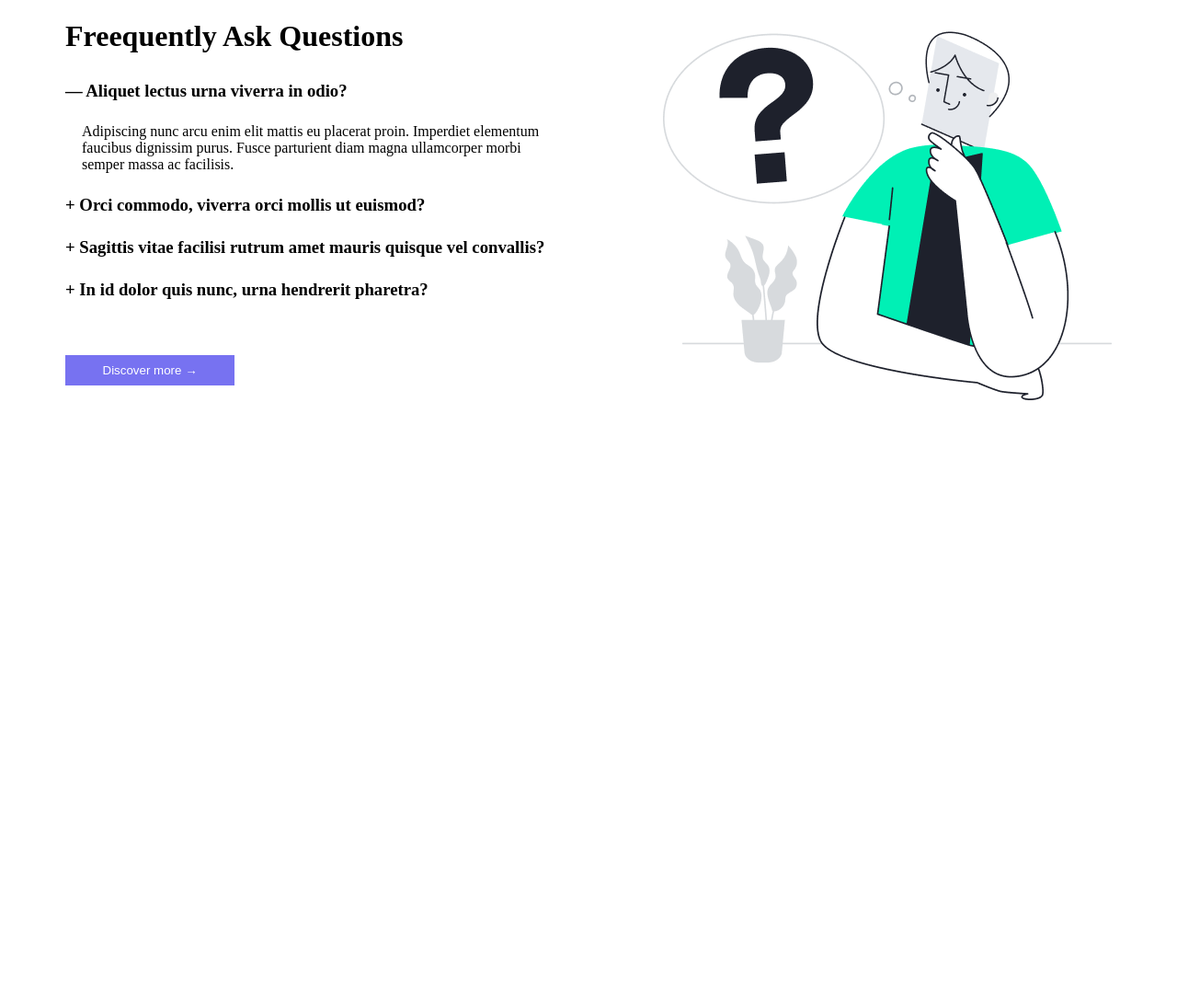
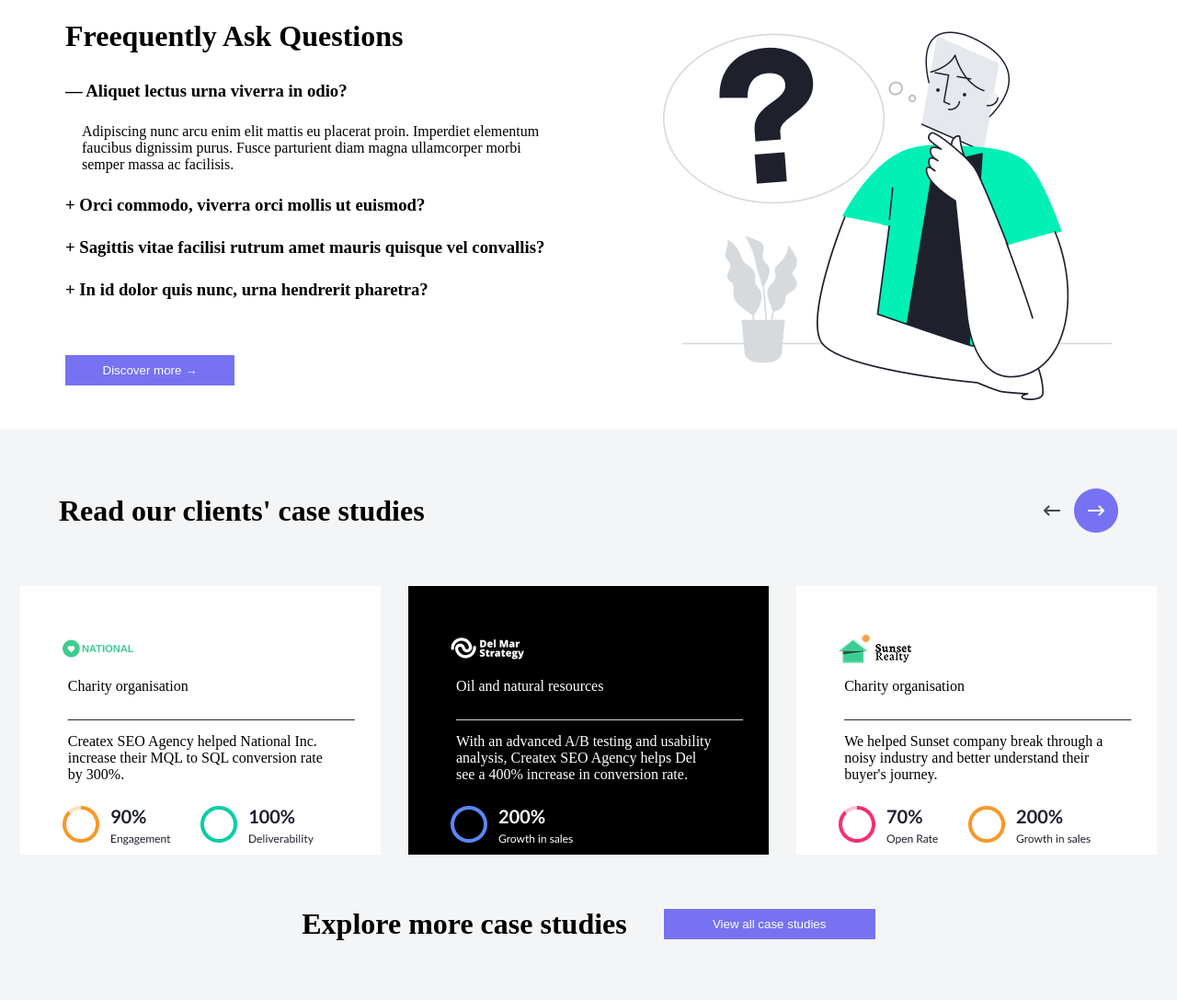
Before and after one commit to themagawo2011/EXAM-3, a plain HTML site: page abduvojid/abdu.html in a window 1280 px wide. Shown: the part 3824-4911 px from the top of the page at 92% size. Before the commit the page ends 4291 px from the top, so only its background shows below. Drawn offline with Linux system fonts and the light colour scheme.

Commit message:
box10 navistm

```diff
--- a/abduvojid/abdu.css
+++ b/abduvojid/abdu.css
@@ -270,3 +270,44 @@
     border: none;
     margin: 8% 0%;
 }
+.box10{
+    background-color: #F4F5F6;
+    padding: 5%;
+}
+.bx31{
+    display: flex;
+    justify-content: space-between;
+    align-items: center;
+}
+.bx32{
+    display: flex;
+    justify-content: center;
+    align-items: center;
+    gap: 30px;
+    margin-top: 5%;
+}
+.bx33{
+    width: 300px;
+    height: 200px;
+    padding: 4%;
+    background-color: white;
+}
+.bx33 p{
+    padding: 2%;
+}
+.bx34{
+    margin-top: 5%;
+}
+.bx35{
+    display: flex;
+    justify-content: center;
+    align-items: center;
+    gap: 40px;
+    margin-top: 5%;
+}
+.bx35 button{
+    width: 230px;height: 33px;
+    background-color: #7772F1;
+    color: white;
+    border: none;
+}
--- a/abduvojid/abdu.html
+++ b/abduvojid/abdu.html
@@ -239,5 +239,56 @@
             <img src="./img/illustration (3).png" alt="">
         </div>
     </div>
+
+    <div class="box10">
+        <div class="bx31">
+            <h1>Read our clients' case studies</h1>
+            <img src="./img/hover.png" alt="">
+        </div>
+
+        <div class="bx32">
+            <div class="bx33">
+                <img src="./img/client-logo (1).png" alt="">
+                <p>Charity organisation</p>
+                <p>_______________________________________</p>
+                <p>Createx SEO Agency helped National Inc. <br>
+                    increase their MQL to SQL conversion rate <br>
+                    by 300%.
+                </p>
+                <div class="bx34">
+                    <img src="./img/features (1).png" alt="">
+                </div>
+            </div>
+
+            <div class="bx33" style="background: black; color: white;">
+                <img src="./img/client-logo.png" alt="">
+                <p>Oil and natural resources</p>
+                <p>_______________________________________</p>
+                <p>With an advanced A/B testing and usability <br>
+                    analysis, Createx SEO Agency helps Del  <br>
+                    see a 400% increase in conversion rate.
+                </p>
+                <div class="bx34" >
+                    <img src="./img/feature.png" alt="">
+                </div>
+            </div>
+
+            <div class="bx33">
+                <img src="./img/image (22).png" alt="">
+                <p>Charity organisation</p>
+                <p>_______________________________________</p>
+                <p>We helped Sunset company break through a <br>
+                    noisy industry and better understand their <br>
+                    buyer's journey.
+                </p>
+                <div class="bx34">
+                    <img src="./img/features (2).png" alt="">
+                </div>
+            </div>
+        </div>
+        <div class="bx35">
+            <h1>Explore more case studies</h1> <button>View all case studies</button>
+        </div>
+    </div>
 </body>
 </html>
```
Also changed, not shown: abduvojid/img/client-logo (1).png (added), abduvojid/img/client-logo.png (added), abduvojid/img/feature (1).png (added), abduvojid/img/feature.png (added), abduvojid/img/features (1).png (added), abduvojid/img/features (2).png (added), abduvojid/img/features.png (added), abduvojid/img/hover.png (added), abduvojid/img/image (22).png (added), abduvojid/img/image.png (added).
